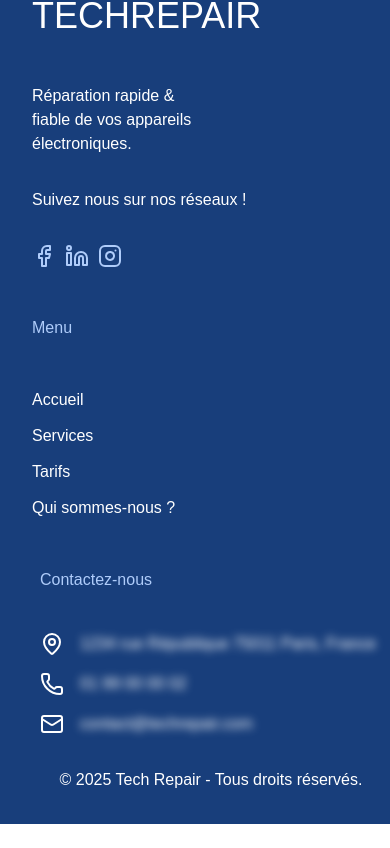
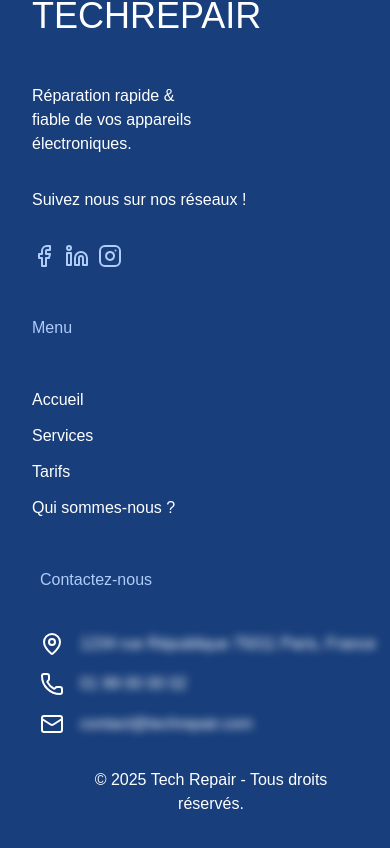
Before and after one commit to JordanFery/vitrine, a Next.js app: page / in a window 390 px wide. Shown: the part 3278-4126 px from the top of the page. Before the commit the page ends 4102 px from the top, so only its background shows below. Built offline with nearby package versions, Linux system fonts and the light colour scheme; no server answers; the database is empty.

Commit message:
ajustement des marges copiright footer

```diff
--- a/src/app/components/global/footer.jsx
+++ b/src/app/components/global/footer.jsx
@@ -47,7 +47,7 @@ export default function Footer() {
                     </div>
                 </div>
             </section>
-            <p className='text-center py-8'>© 2025 Tech Repair - Tous droits réservés.</p>
+            <p className='text-center px-12 sm:px-0 py-8'>© 2025 Tech Repair - Tous droits réservés.</p>
         </footer>
 
 
--- a/src/app/components/homebody.jsx
+++ b/src/app/components/homebody.jsx
@@ -54,10 +54,10 @@ export default function HomeBody() {
             <section className="pb-16 px-8">
                 <h2 className="text-center text-maincolor text-3xl font-bold py-16">Nos Services</h2>
                 <div className="flex flex-row justify-center gap-8">
-                    <div className="grid grid-cols-1 lg:grid-cols-2 xl:grid-cols-3 ">
+                    <div className="grid grid-cols-1 lg:grid-cols-2 xl:grid-cols-3">
                         {Array.isArray(cards) && cards.length > 0 ? (
                             cards.slice(0, 3).map((card) => (
-                                <div className="w-full px-4 " key={card.id}>
+                                <div className="w-full px-4" key={card.id}>
                                     <CardDisplay card={card} setCards={setCards} />
                                 </div>
                             ))
```
